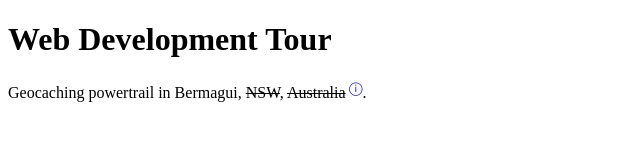
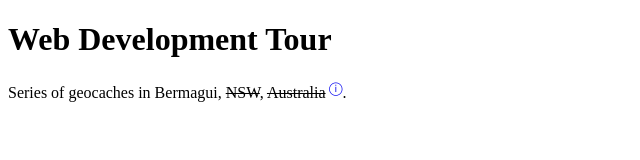
Before and after one commit to web-caches/web-caches.github.io, a plain HTML site: page index.html in a window 1280 px wide. Shown: the whole page, without its empty margins (0-640 px from the left). Drawn offline with Linux system fonts and the light colour scheme.

Commit message:
Update index.html

```diff
--- a/index.html
+++ b/index.html
@@ -6,7 +6,7 @@
   <body>
     <header>
       <h1>Web Development Tour</h1>
-      <p>Geocaching powertrail in Bermagui, <s>NSW</s>, <s>Australia</s><sup><a style="text-decoration: none;" href="https://open.substack.com/pub/unmonumental/p/the-unmonumental-style-guide?r=2aozit&utm_campaign=post&utm_medium=web">
+      <p>Series of geocaches in Bermagui, <s>NSW</s>, <s>Australia</s><sup><a style="text-decoration: none;" href="https://open.substack.com/pub/unmonumental/p/the-unmonumental-style-guide?r=2aozit&utm_campaign=post&utm_medium=web">
 &#9432;</a></sup>.</p>
     </header>
   </body>
```
